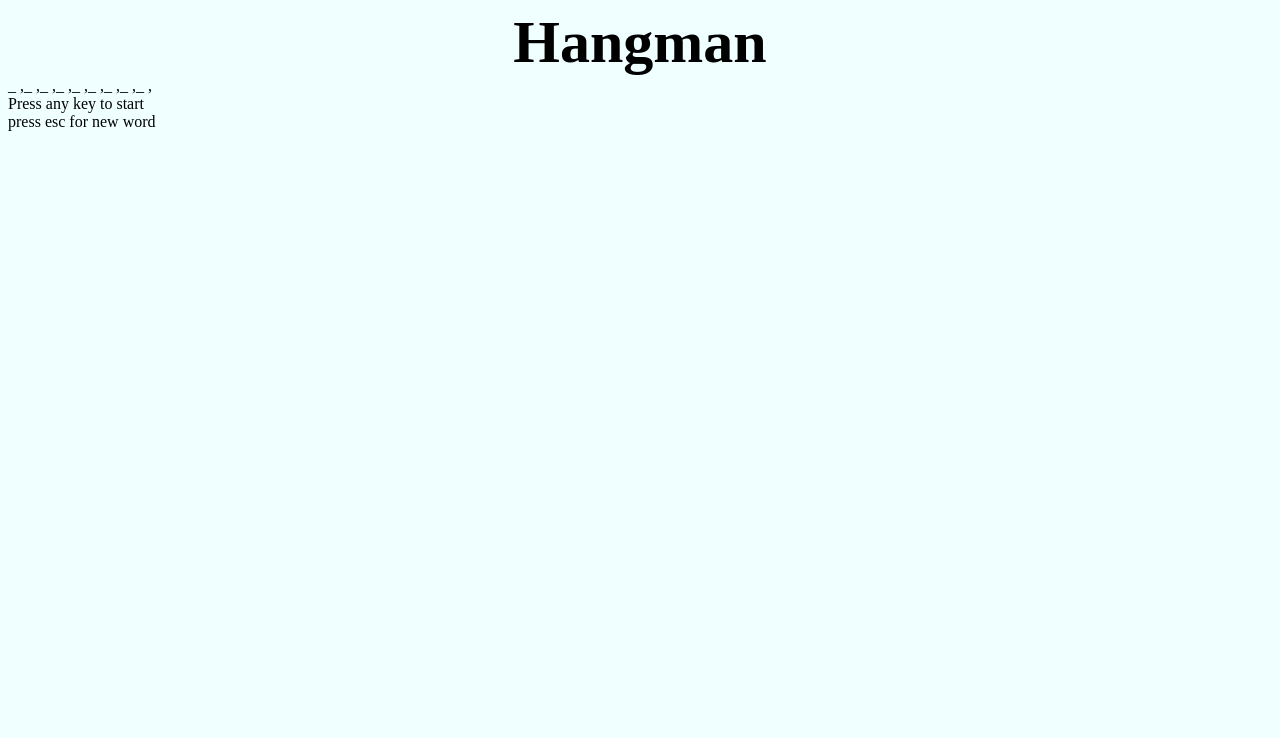
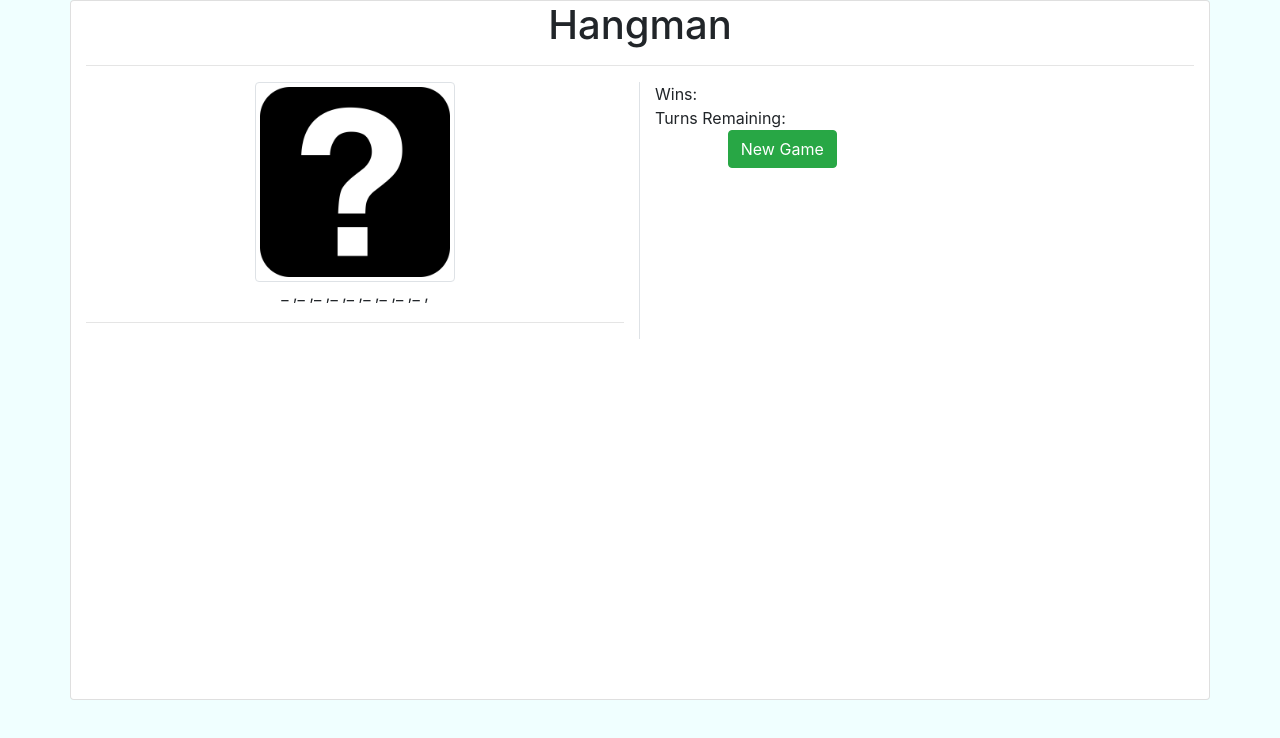
Before and after one commit to diloretodg/Word-Guess-Game, a plain HTML site: page index.html in a window 1280 px wide. Drawn offline with nearby package versions, Linux system fonts and the light colour scheme.

Commit message:
some styling

```diff
--- a/assets/css/style.css
+++ b/assets/css/style.css
@@ -2,13 +2,11 @@ body {
     background-color: azure;
 }
 
-#header {
-    font-size: 60px;
-    text-align: center;
-    font-weight: bold;
-
+.game-display {
+    height: 700px;
 }
 
-#word-display {
-
+#game-img {
+    height: 200px;
+    width: 200px;
 }
--- a/index.html
+++ b/index.html
@@ -4,20 +4,52 @@
         <meta charset="UTF-8">
         <meta name="viewport" content="width=device-width,initial-scale=1">
         <title>Hangman</title>
+        <link rel="stylesheet" href="https://stackpath.bootstrapcdn.com/bootstrap/4.1.3/css/bootstrap.min.css" integrity="sha384-MCw98/SFnGE8fJT3GXwEOngsV7Zt27NXFoaoApmYm81iuXoPkFOJwJ8ERdknLPMO" crossorigin="anonymous">
         <script type="text/javascript" src="https://cdnjs.cloudflare.com/ajax/libs/jquery/3.2.1/jquery.min.js"></script>
         <link rel="stylesheet" href="assets/css/style.css" type="text/css">
     </head>
     <body>
-        <div id="header">Hangman</div>
-        <div id="guess-display"></div>
-        <div id="word-display"></div>
-        <div id="wins"></div>
-        <div id="reset"></div>
-        <div id="start">Press any key to start</div>
-        <div> press esc for new word</div>
+        <div class="container card game-display">
+            <div class="row">
+                <div class="col-md-12 text-center">
+                        <h1>
+                            Hangman
+                        </h1>
+                        <hr>
+                </div>
+            </div>
+            <div class="row">
+                <div class="col-md-6 border-right">
+                    <img id="game-img" src="assets/images/question-mark.jpg" alt="question-mark" class="img-thumbnail mx-auto d-block">
+                    <div id="word-display" class="text-center"></div>
+                    <hr>
+                    <div id="guess-display"></div>
+                </div>
+                <div class="col-md-6">
+                    <div class="row">
+                        <div class="col-md-6">
+                            <div id="wins">
+                                Wins:
+                            </div>
+                        </div>
+                    </div>
+                    <div class="row">
+                        <div class="col-md-6">
+                            <div id="turns-left">
+                                Turns Remaining:
+                            </div>
+                        </div>
+                    </div>
+                    <div class="row">
+                        <div class="col-md-6">
+                            <button id="reset" class="btn btn-success mx-auto d-block">
+                                New Game
+                            </button>
+                        </div>
+                    </div>
+                </div>
+            </div>
+        </div>
         <script src="assets/javascript/game.js"></script>
-
     </body>
-
-
 </html>
```
Also changed, not shown: assets/images/question-mark.jpg (added).
